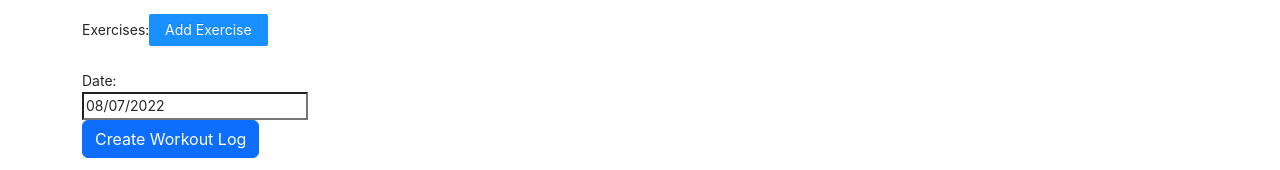
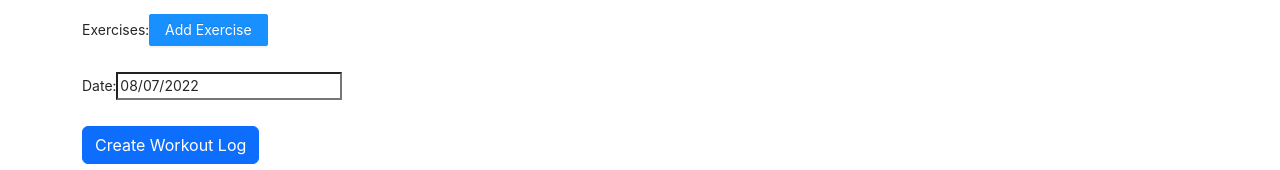
Before and after one commit to benjaminstones/fitness-tracker, a React (Create React App) app: page /create in a window 1280 px wide. Shown: the part 274-444 px from the top of the page. Built offline with nearby package versions, Linux system fonts and the light colour scheme; no server answers; the HTML template or start-up script is replaced by a standard one.

Commit message:
DatePicker Form Item

```diff
--- a/src/components/createWorkout.js
+++ b/src/components/createWorkout.js
@@ -100,15 +100,13 @@ const CreateWorkout = () => {
           <AddExerciseModal />
         </Form.Item>
 
-        <div className="form-group">
+        <Form.Item>
           <label>Date: </label>
-          <div>
             <DatePicker
               selected={date}
               onChange={(date) => setDate(date)}
             />
-          </div>
-        </div>
+          </Form.Item>
 
         <div className="form-group">
           <input type="submit" value="Create Workout Log" className="btn btn-primary" />
```
